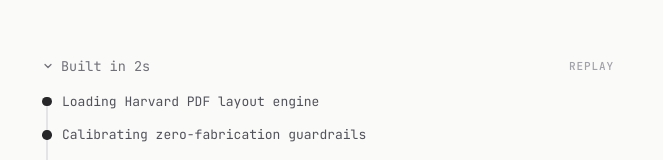
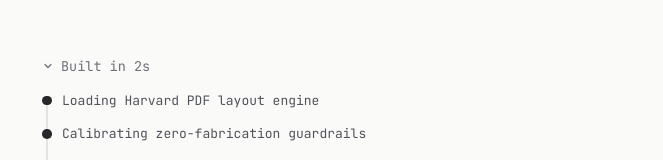
Before and after one commit to vardzz/fitted.com, a Next.js app: page / in a window 1280 px wide. Shown: the part 111-271 px from the top of the page, without its empty margins (308-971 px from the left). Built offline with nearby package versions, Linux system fonts and the light colour scheme.

Commit message:
fix: remove REPLAY button from build sequence header

```diff
--- a/app/page.tsx
+++ b/app/page.tsx
@@ -444,13 +444,6 @@ export default function Home() {
                   : `Building in ${buildElapsed.toFixed(1)}s`}
               </span>
             </button>
-            <button
-              type="button"
-              className="eduardo-replay-btn"
-              onClick={startBuildAnimation}
-            >
-              REPLAY
-            </button>
           </div>
 
           {buildExpanded && (
```
